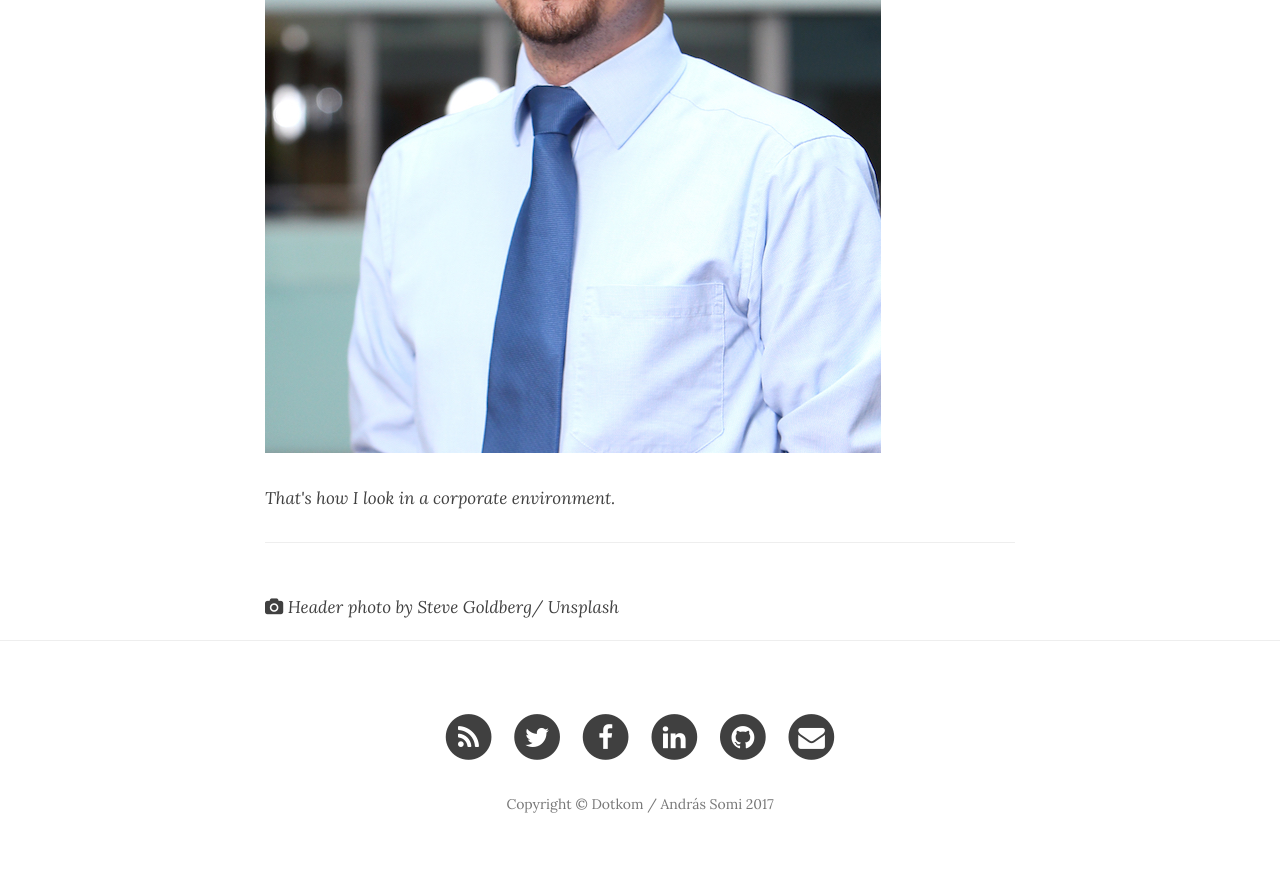
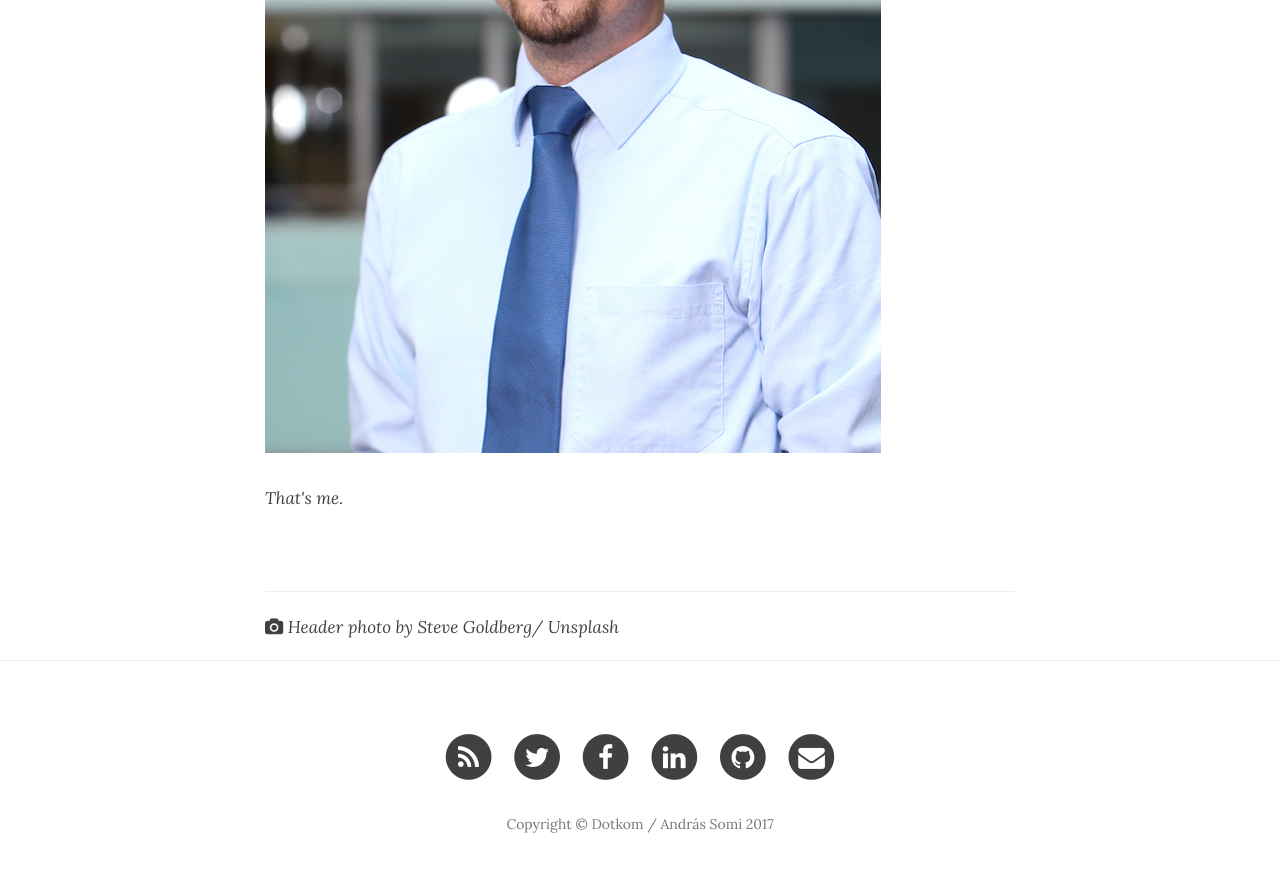
Before and after one commit to doktorjustice/doktorjustice.github.io, a Jekyll site: the page built from about.html, in a window 1280 px wide and 900 px high, scrolled down 1413 px. Shown: the top 872 px of the window. Built offline with Jekyll 4.4.1, drawn with Linux system fonts in a browser that asks for light colours; nearby versions of some CDN libraries; comment, search, counter and statistics services are not loaded; some of the changed text lies outside the part shown.

Commit message:
Add new headers and fix unsplash credit

```diff
--- a/_config.yml
+++ b/_config.yml
@@ -1,8 +1,5 @@
 # Site settings
 title: Dotkom
-header-url: https://images.unsplash.com/reserve/uZYSV4nuQeyq64azfVIn_15130980706_64134efc6e_o.jpg?ixlib=rb-0.3.5&q=80&fm=jpg&crop=entropy&cs=tinysrgb&w=1900&fit=crop&s=a2f2e5fe166600230076297782dfbf8f
-photo-author-profile: amadorloureiroblanco
-photo-author: Amador Loureiro
 copyright_name: Dotkom / András Somi
 description: "Adventures in data, tech and investing"
 baseurl: ""
@@ -36,4 +33,6 @@
       layout: "post"
       author: "Somi András"
       comments: true
-      header-img: img/post_head.jpg
+      header-url: https://images.unsplash.com/reserve/uZYSV4nuQeyq64azfVIn_15130980706_64134efc6e_o.jpg?ixlib=rb-0.3.5&q=80&fm=jpg&crop=entropy&cs=tinysrgb&w=1900&fit=crop&s=a2f2e5fe166600230076297782dfbf8f
+      photo-author-profile: amadorloureiroblanco
+      photo-author: Amador Loureiro
--- a/_includes/nav.html
+++ b/_includes/nav.html
@@ -15,9 +15,6 @@
         <!-- Collect the nav links, forms, and other content for toggling -->
         <div class="collapse navbar-collapse" id="bs-example-navbar-collapse-1">
             <ul class="nav navbar-nav navbar-right">
-                <li>
-                    <a href="{{ site.baseurl }}/">Home</a>
-                </li>
                 {% for page in site.pages %}{% if page.title %}
 				{% if page.url != '/404.html' %}
                 <li>
@@ -25,9 +22,6 @@
                 </li>
 				{% endif %}
                 {% endif %}{% endfor %}
-                <li>
-                    <a href="http://dotkom.blog.hu" target="_blank">Archive</a>
-                </li>
             </ul>
         </div>
         <!-- /.navbar-collapse -->
--- a/_layouts/page.html
+++ b/_layouts/page.html
@@ -22,6 +22,13 @@
 	<div class="row">
 		<div class="col-lg-8 col-lg-offset-2 col-md-10 col-md-offset-1">
 			{{ content }}
+
+            <!-- Unsplash credits -->
+            {% if page.photo-author %}
+                <br>
+                <hr>
+                <small><i class="fa fa-camera" aria-hidden="true"></i> <em>Header photo by <a href="https://unsplash.com/@{{ page.photo-author-profile }}">{{ page.photo-author }}</a>/ <a href="https://unsplash.com">Unsplash</a></em></small>
+            {% endif %}
 		</div>
 	</div>
 </div>
--- a/about.html
+++ b/about.html
@@ -1,6 +1,6 @@
 ---
 layout: page
-title: "About"
+title: "About me"
 description: '"A goal without a plan is just a wish"'
 header-url: "https://images.unsplash.com/photo-1489777201862-e0f3b05268f8?ixlib=rb-0.3.5&q=80&fm=jpg&crop=entropy&cs=tinysrgb&w=1900&fit=crop&s=dcfd7e47b1cf80190b42a90d02a0d237"
 photo-author-profile: "stevengoldphoto"
@@ -17,11 +17,4 @@
 
 <img src="/img/Somi_Andras_6616L.jpg" alt="">
 
-</p><small><em>That's how I look in a corporate environment.</em></small></p>
-
-<hr>
-<!-- Unsplash credits -->
-{% if page.photo-author %}
-    <br>
-    <small><i class="fa fa-camera" aria-hidden="true"></i> <em>Header photo by <a href="https://unsplash.com/@{{ page.photo-author-profile }}">{{ page.photo-author }}</a>/ <a href="https://unsplash.com">Unsplash</a></em></small>
-{% endif %}
+</p><small><em>That's me.</em></small></p>
```
Also changed, not shown: index.html (+3 -7 lines).
